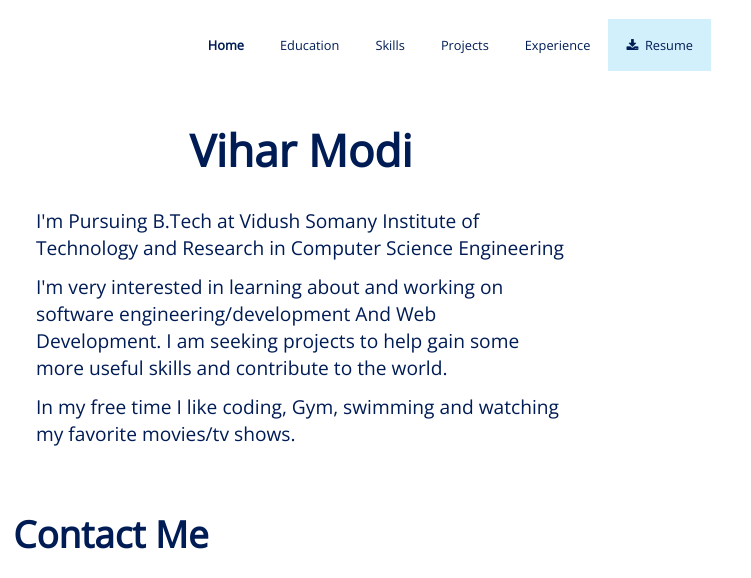
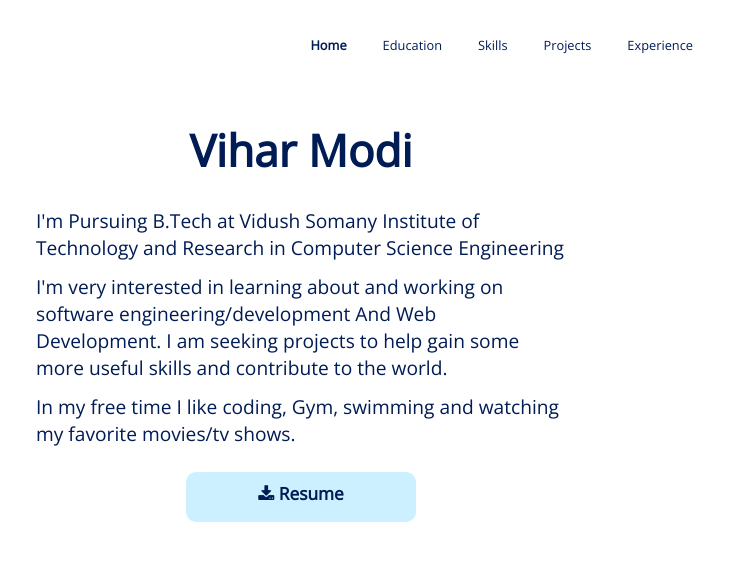
Before and after one commit to Vihar8/viharmodi, a plain HTML site: page index.html in a window 1280 px wide. Shown: the top 578 px of the page, 529-1280 px from the left. Drawn offline with nearby package versions, Linux system fonts and the light colour scheme.

Commit message:
added resume

```diff
--- a/index.html
+++ b/index.html
@@ -275,9 +275,6 @@
                     <li>
                         <a href="#Experience" class="nav-links">Experience</a>
                     </li>
-                    <li>
-                        <a href="ViharModi_Resume.pdf" class="nav-links" style="background-color: rgb(166,225,250,0.5);"><i class="fa fa-download"></i>&nbsp;&nbsp;Resume</a>
-                    </li>
                 </ul>
             </nav>
         </div>
@@ -295,6 +292,11 @@
                 <p style="margin-bottom:12px; min-width: 450px">I'm very interested in learning about and working on software engineering/development And Web Development. I am seeking projects to help gain some more useful skills
                     and contribute to the world.</p>
                 <p style="margin-bottom:12px; min-width: 450px">In my free time I like coding, Gym, swimming and watching my favorite movies/tv shows.</p>
+                <div style="text-align:center; margin-top:25px;">
+                    <div id="movies" style="z-index: 0;text-align:center; display: inline-block;position:relative; width:230px; height: 50px; background-color:#CCF0FF;padding:10px;cursor: pointer; border-radius: 10px;" onmouseover="shadow('movies')" onmouseout="unshadow('movies')" onclick="window.open('ViharModi_Resume.pdf','_blank')">
+                        <p style="font-size:0.9em;color:#001C55;font-weight:600"><i class="fa fa-download"></i> Resume</p><br>
+                    </div>
+                </div>
             </div>
         </div>
     </div>
```
